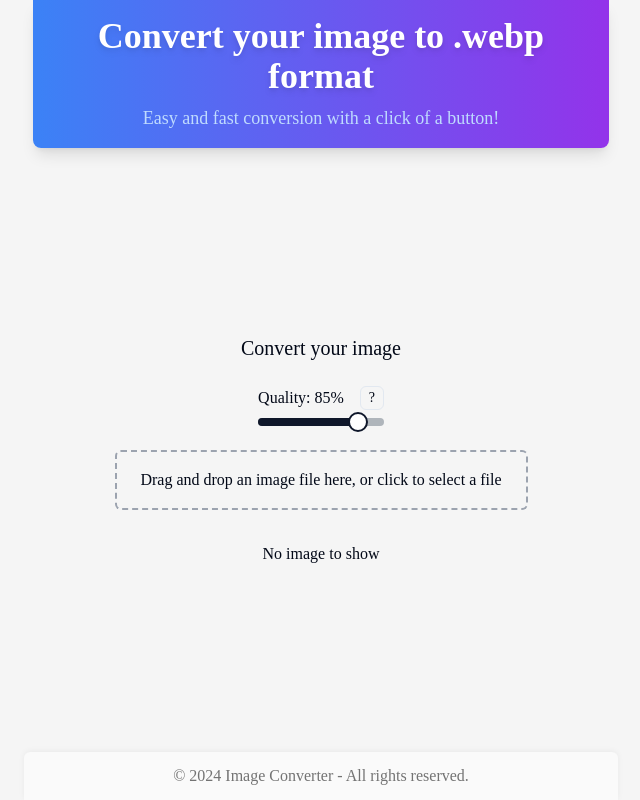
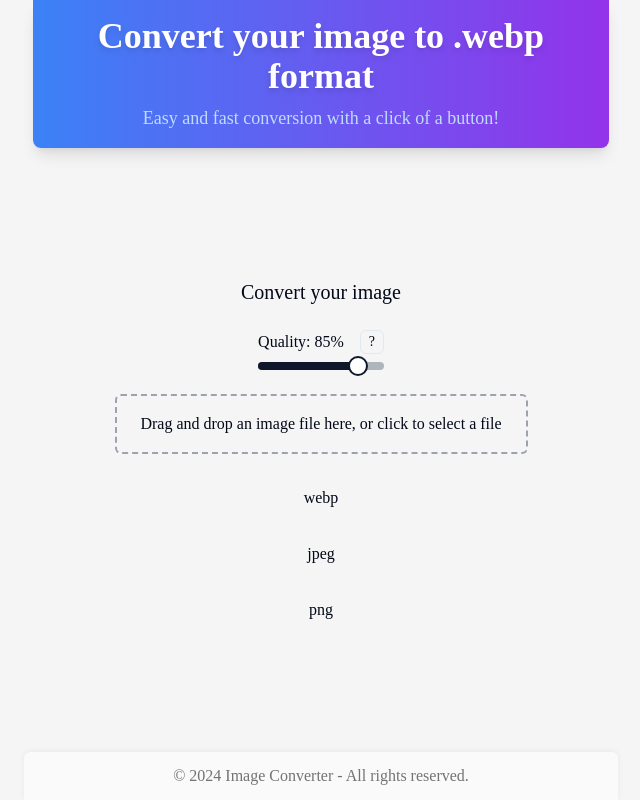
Before and after one commit to ybtam/img-converter, a Next.js app: page / in a window 1280 px wide. Shown: the whole page, without its empty margins (319-959 px from the left). Built offline with nearby package versions, Linux system fonts and the light colour scheme.

Commit message:
feat: move transition logic to box component to handle multiple converts at the same time

```diff
--- a/src/app/_components/image-box.tsx
+++ b/src/app/_components/image-box.tsx
@@ -1,25 +1,36 @@
+import {useEffect, useState, useTransition} from "react";
+import {convertImage} from "@/utils/imageConverter";
+
 interface Props {
-  imageUrl: string | undefined
-  isPending: boolean
-  originalFileName?: string
-  format?: 'webp' | 'jpeg' | 'png'
+  format: 'webp' | 'jpeg' | 'png'
+  file: File | null
+  quality: number
 }
 
-export default function ImageBox({ imageUrl, isPending}: Props) {
+export default function ImageBox({ file, quality, format }: Props) {
+  const [imageUrl, setImageUrl] = useState<string>()
+
+  const [isPending, startTransition] = useTransition()
+
+  useEffect(() => {
+    if (!file) return
+
+    startTransition(() => convertImage({file, callback:setImageUrl, quality, format}))
+  }, [quality, file]);
+
   return (
     <div className="mt-2 flex flex-col items-center">
       {
-        !imageUrl ?
-          <p className="text-center">No image to show</p>
-          :
         isPending ?
           <p className="text-center">Converting...</p>
-          : (<>
+          : ( !imageUrl ?
+            <p className="text-center">{format}</p>
+            :<>
               <p className="mb-2 text-lg">File converted</p>
               <div className="flex w-80 items-center justify-between rounded-sm bg-white p-3 shadow-sm sm:w-[413px]">
                 <div className="flex gap-2">
-                  <img src={imageUrl} alt="converted image" className="w-16 h-16 rounded-full"/>
-                  {imageUrl?.split('/').pop()}
+                  <img src={imageUrl} alt="converted image" className="w-16 h-16"/>
+                  {imageUrl?.split('/').pop()} ({format})
                 </div>
                 <a download={imageUrl?.split('/').pop()} href={imageUrl}>
                   <button
--- a/src/app/page.tsx
+++ b/src/app/page.tsx
@@ -9,29 +9,16 @@ import ImageBox from "@/app/_components/image-box";
 
 export default function Home() {
   const [file, setFile] = useState<File | null>(null)
-  const [convertedFile, setConvertedFile] = useState<string>()
-  const [isPending, startTransition] = useTransition()
   const [quality, setQuality] = useState(0.85)
-
-  const handleFileAccepted = (acceptedFile: File) => {
-    setFile(acceptedFile)
-    const fileNameWithoutExtension = acceptedFile.name.replace(/\.[^/.]+$/, '')
-    startTransition(() => convertImage({file:acceptedFile, callback:setConvertedFile, quality, format: 'webp'}))
-  }
-
-  const handleQualityChange = (newQuality: number) => {
-    setQuality(newQuality)
-    if (file) {
-      startTransition(() => convertImage({file, callback:setConvertedFile, quality:newQuality, format: 'webp'}))
-    }
-  }
 
   return (
     <div className="flex flex-col items-center justify-center gap-6">
       <h1 className="text-xl">Convert your image</h1>
-      <QualitySlider quality={quality} onQualityChange={handleQualityChange} />
-      <Dropzone onFileAccepted={handleFileAccepted} />
-      <ImageBox imageUrl={convertedFile} isPending={isPending} />
+      <QualitySlider quality={quality} onQualityChange={setQuality} />
+      <Dropzone onFileAccepted={setFile} />
+      <ImageBox file={file} quality={quality} format={'webp'} />
+      <ImageBox file={file} quality={quality} format={'jpeg'} />
+      <ImageBox file={file} quality={quality} format={'png'} />
     </div>
   )
 }
```
